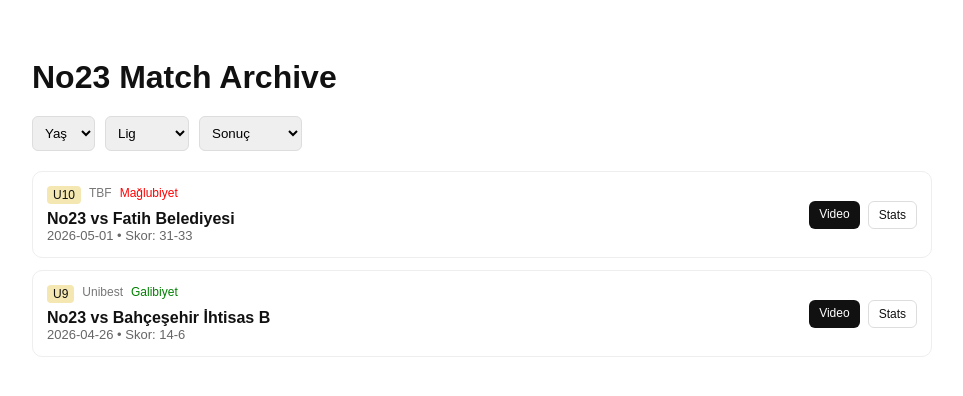
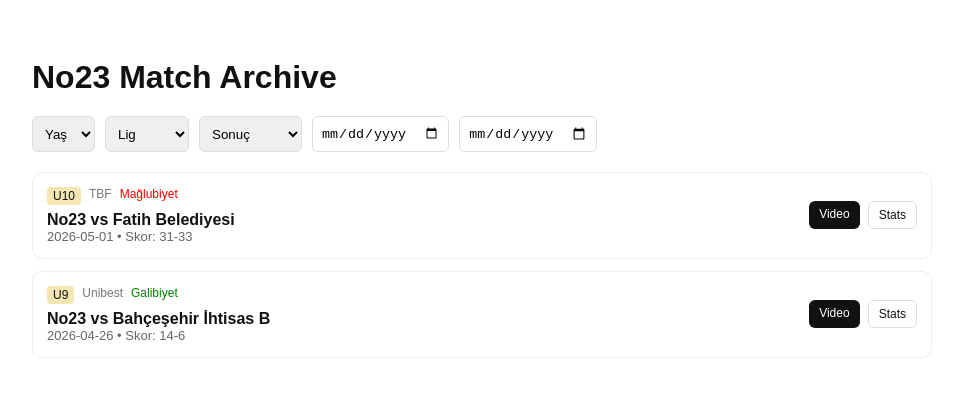
Before and after one commit to nynpkl/no23, a React (Vite) app: page / in a window 1280 px wide. Shown: the top 396 px of the page, without its empty margins (158-1121 px from the left). Built offline with nearby package versions, Linux system fonts and the light colour scheme.

Commit message:
Update App.jsx

```diff
--- a/src/App.jsx
+++ b/src/App.jsx
@@ -29,20 +29,29 @@ export default function App() {
   const [ageFilter, setAgeFilter] = useState("All");
   const [leagueFilter, setLeagueFilter] = useState("All");
   const [resultFilter, setResultFilter] = useState("All");
+  const [startDate, setStartDate] = useState("");
+  const [endDate, setEndDate] = useState("");
 
-  const filtered = matches.filter((m) => {
-    return (
-      (ageFilter === "All" || m.age === ageFilter) &&
-      (leagueFilter === "All" || m.league === leagueFilter) &&
-      (resultFilter === "All" || m.result === resultFilter)
-    );
-  });
+  const filtered = matches
+    .filter((m) => {
+      const matchDate = new Date(m.date);
+      const start = startDate ? new Date(startDate) : null;
+      const end = endDate ? new Date(endDate) : null;
+
+      return (
+        (ageFilter === "All" || m.age === ageFilter) &&
+        (leagueFilter === "All" || m.league === leagueFilter) &&
+        (resultFilter === "All" || m.result === resultFilter) &&
+        (!start || matchDate >= start) &&
+        (!end || matchDate <= end)
+      );
+    })
+    .sort((a, b) => new Date(b.date) - new Date(a.date));
 
   return (
     <div style={styles.page}>
       <h1 style={styles.title}>No23 Match Archive</h1>
 
-      {/* FILTERS */}
       <div style={styles.filters}>
         <select onChange={(e) => setAgeFilter(e.target.value)} style={styles.select}>
           <option value="All">Yaş</option>
@@ -65,13 +74,25 @@ export default function App() {
           <option>Galibiyet</option>
           <option>Mağlubiyet</option>
         </select>
+
+        <input
+          type="date"
+          value={startDate}
+          onChange={(e) => setStartDate(e.target.value)}
+          style={styles.select}
+        />
+
+        <input
+          type="date"
+          value={endDate}
+          onChange={(e) => setEndDate(e.target.value)}
+          style={styles.select}
+        />
       </div>
 
-      {/* LIST */}
       <div style={styles.list}>
         {filtered.map((m) => (
           <div key={m.id} style={styles.row}>
-
             <div style={styles.left}>
               <div style={styles.topLine}>
                 <span style={styles.badge}>{m.age}</span>
@@ -81,9 +102,7 @@ export default function App() {
                 </span>
               </div>
 
-              <div style={styles.match}>
-                No23 vs {m.opponent}
-              </div>
+              <div style={styles.match}>No23 vs {m.opponent}</div>
 
               <div style={styles.sub}>
                 {m.date} • Skor: {m.score}
@@ -91,14 +110,13 @@ export default function App() {
             </div>
 
             <div style={styles.right}>
-              <a href={m.video} target="_blank" style={styles.video}>
+              <a href={m.video} target="_blank" rel="noreferrer" style={styles.video}>
                 Video
               </a>
-              <a href={m.stats} target="_blank" style={styles.stats}>
+              <a href={m.stats} target="_blank" rel="noreferrer" style={styles.stats}>
                 Stats
               </a>
             </div>
-
           </div>
         ))}
       </div>
@@ -124,7 +142,8 @@ const styles = {
   filters: {
     display: "flex",
     gap: 10,
-    marginBottom: 20
+    marginBottom: 20,
+    flexWrap: "wrap"
   },
 
   select: {
```
